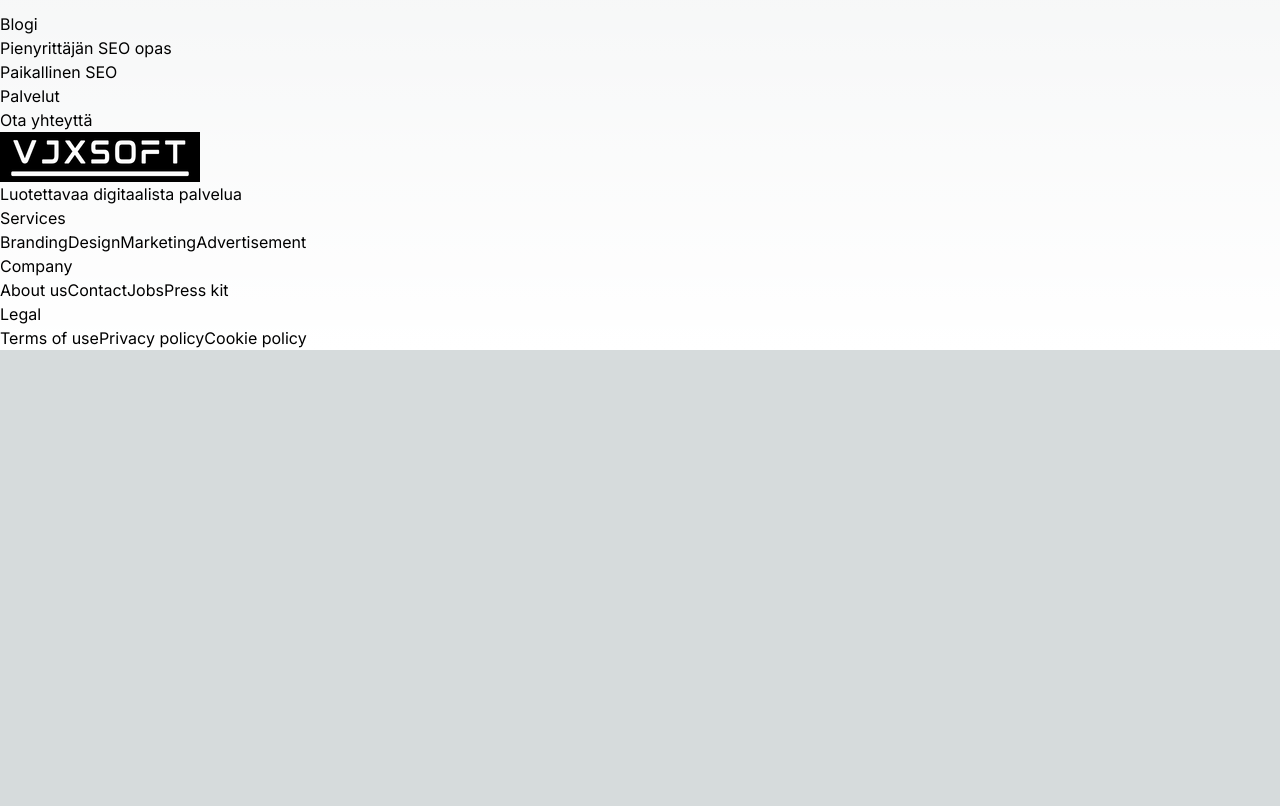
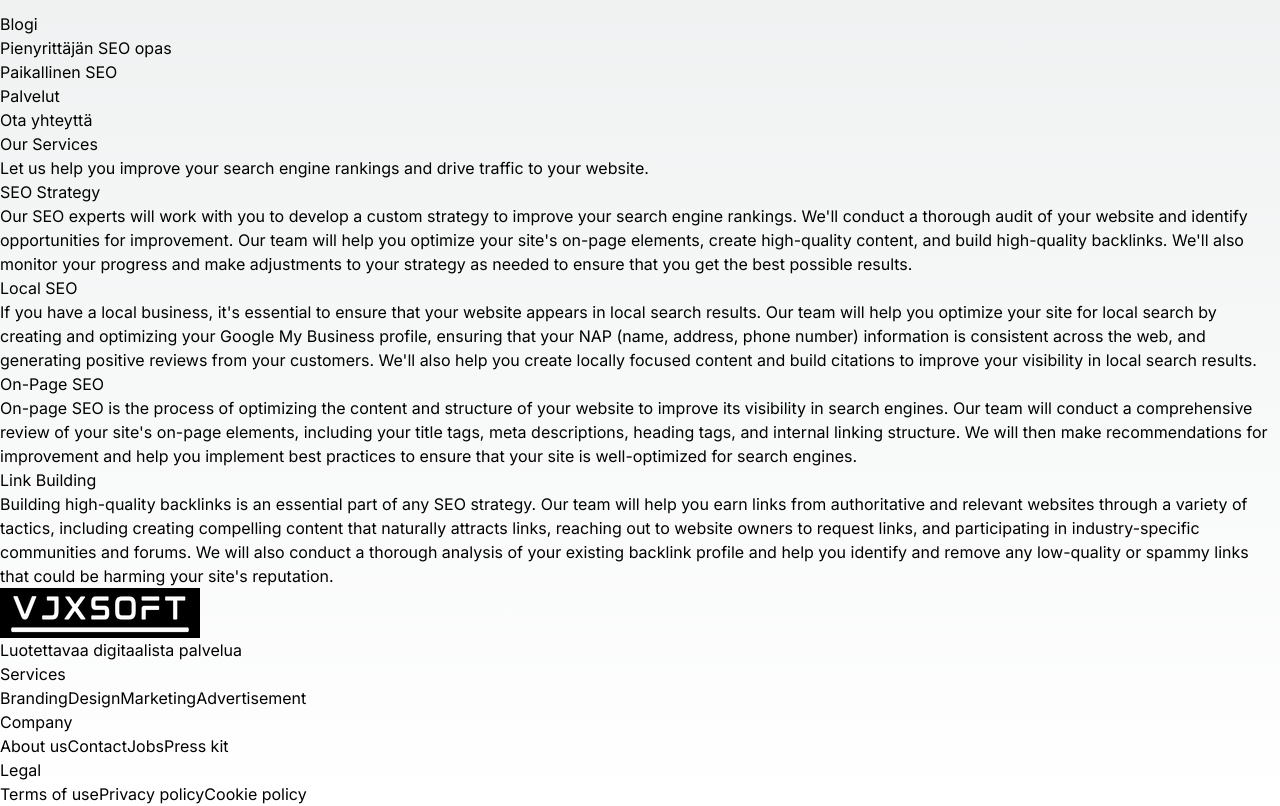
Before and after one commit to Itsdarkhere/VJXSOFT, a Next.js app: page /palvelut in a window 1280 px wide. Shown: the part 1380-2186 px from the top of the page. Before the commit the page ends 1730 px from the top, so only its background shows below. Built offline with nearby package versions, Linux system fonts and the light colour scheme.

Commit message:
Palvelut sivu, simple

```diff
--- a/app/palvelut/page.tsx
+++ b/app/palvelut/page.tsx
@@ -2,9 +2,68 @@
 
 export default function Palvelut() {
 
+    // <p className="mt-2 text-3xl font-bold tracking-tight text-gray-900 sm:text-4xl">
+    //                     Asiantuntevat SEO-ratkaisut Liiketoimintasi Kasvuun
+    // </p>
+    // <p className="mt-6 text-lg leading-8 text-gray-600">
+    // Tutustu kattaviin SEO-strategioihimme, jotka parantavat verkkosivustosi näkyvyyttä, houkuttelevat orgaanista liikennettä ja vahvistavat online-autoriteettiasi. Optimoidaan yhdessä digitaalinen jalanjälkesi kestävään menestykseen.
+    // </p>
+
     return (
-        <div>
-
+        <div className="relative bg-gray-100 py-10 gap-10 lg:py-16 flex justify-center items-center flex-col">
+            <div className="container grid items-center gap-4 px-4 text-center md:px-6 lg:gap-10">
+                <div className="space-y-4 lg:space-y-2">
+                    <h1 className="text-3xl font-bold tracking-tight text-gray-900 sm:text-4xl">Our Services</h1>
+                    <p className="mt-6 text-lg leading-8 text-gray-600">
+                        Let us help you improve your search engine rankings and drive traffic to your website.
+                    </p>
+                </div>
+            </div>
+            <div className="container grid items-start gap-4 px-4 md:gap-8 md:px-6 lg:gap-12">
+                <div className="grid grid-cols-1 gap-2 md:grid-cols-2 md:gap-4 lg:gap-8">
+                    <div className="flex flex-col gap-1.5">
+                        <h3 className="text-2xl font-bold text-gray-900">SEO Strategy</h3>
+                        <p className="mt-2 text-base leading-7 text-gray-600">
+                        Our SEO experts will work with you to develop a custom strategy to improve your search engine rankings.
+                        We'll conduct a thorough audit of your website and identify opportunities for improvement. Our team will
+                        help you optimize your site's on-page elements, create high-quality content, and build high-quality
+                        backlinks. We'll also monitor your progress and make adjustments to your strategy as needed to ensure that
+                        you get the best possible results.
+                        </p>
+                    </div>
+                    <div className="flex flex-col gap-1.5">
+                        <h3 className="text-2xl font-bold text-gray-900">Local SEO</h3>
+                        <p className="mt-2 text-base leading-7 text-gray-600">
+                        If you have a local business, it's essential to ensure that your website appears in local search results.
+                        Our team will help you optimize your site for local search by creating and optimizing your Google My
+                        Business profile, ensuring that your NAP (name, address, phone number) information is consistent across
+                        the web, and generating positive reviews from your customers. We'll also help you create locally focused
+                        content and build citations to improve your visibility in local search results.
+                        </p>
+                    </div>
+                    <div className="flex flex-col gap-1.5">
+                        <h3 className="text-2xl font-bold text-gray-900">On-Page SEO</h3>
+                        <p className="mt-2 text-base leading-7 text-gray-600">
+                        On-page SEO is the process of optimizing the content and structure of your website to improve its
+                        visibility in search engines. Our team will conduct a comprehensive review of your site's on-page
+                        elements, including your title tags, meta descriptions, heading tags, and internal linking structure. We
+                        will then make recommendations for improvement and help you implement best practices to ensure that your
+                        site is well-optimized for search engines.
+                        </p>
+                    </div>
+                    <div className="flex flex-col gap-1.5">
+                        <h3 className="text-2xl font-bold text-gray-900">Link Building</h3>
+                        <p className="mt-2 text-base leading-7 text-gray-600">
+                        Building high-quality backlinks is an essential part of any SEO strategy. Our team will help you earn
+                        links from authoritative and relevant websites through a variety of tactics, including creating compelling
+                        content that naturally attracts links, reaching out to website owners to request links, and participating
+                        in industry-specific communities and forums. We will also conduct a thorough analysis of your existing
+                        backlink profile and help you identify and remove any low-quality or spammy links that could be harming
+                        your site's reputation.
+                        </p>
+                    </div>
+                </div>
+            </div>
         </div>
     )
 }
```
